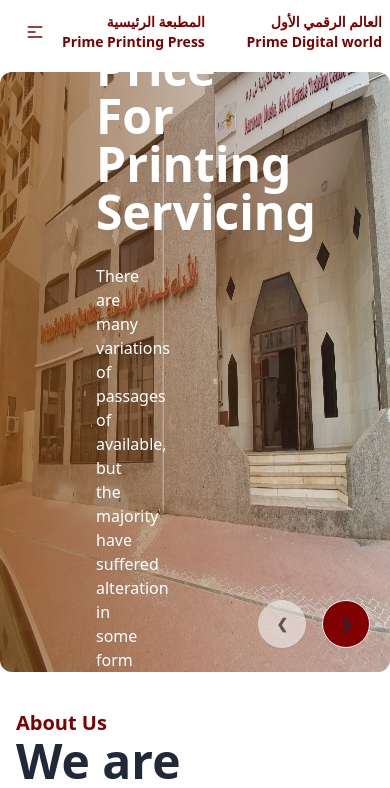
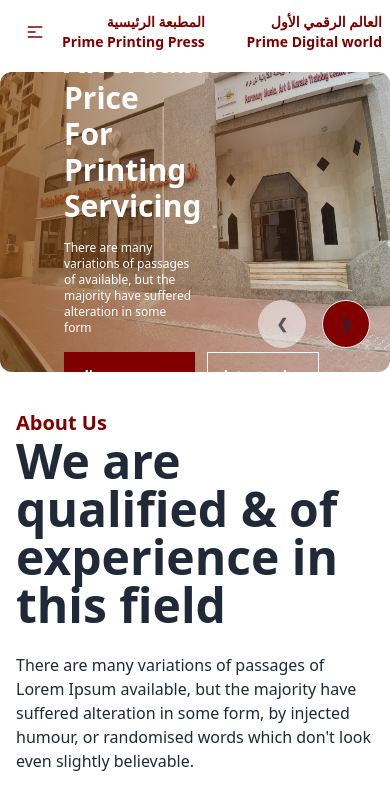
Before and after one commit to asib11/printing-press, a React (Vite) app: page / in a window 390 px wide. Shown: the top 788 px of the page. Built offline with nearby package versions, Linux system fonts and the light colour scheme.

Commit message:
mobile view header

```diff
--- a/src/components/Header/Header.jsx
+++ b/src/components/Header/Header.jsx
@@ -6,16 +6,16 @@ import img5 from '../../assets/banner/WhatsApp Image 2023-12-23 at 14.20.26_3cb4
 import img6 from '../../assets/banner/WhatsApp Image 2023-12-23 at 14.20.23_8d815213.jpg'
 const Header = () => {
     return (
-        <div className="carousel w-full rounded-xl h-[600px] mt-2">
+        <div className="carousel w-full rounded-xl lg:h-[600px] md:h-[500px] h-[300px] mt-2">
             <div id="slide1" className="carousel-item relative w-full ">
                 <img src={img1} className="w-full " />
                 <div className="absolute flex items-center top-0 bottom-0 bg-gradient-to-r from-[#803c00a9] to-[rgba(128, 0, 0, 0.00)] ">
-                    <div className='text-white space-y-7 pl-24 w-1/3'>
-                        <h1 className='lg:text-7xl text-5xl font-bold'>Affordable Price For Printing Servicing</h1>
-                        <p className='lg:text-lg text-base'>There are many variations of passages of  available, but the majority have suffered alteration in some form</p>
+                    <div className='text-white space-y-4 md:space-y-5 lg:space-y-7 pl-16 md:pl-20 lg:pl-24 w-1/2 lg:w-1/3'>
+                        <h1 className='lg:text-7xl md:text-5xl text-3xl font-bold'>Affordable Price For Printing Servicing</h1>
+                        <p className='lg:text-lg md:text-base text-xs'>There are many variations of passages of  available, but the majority have suffered alteration in some form</p>
                         <div className='flex'>
-                            <button className='btn rounded-none w-36 bg-[#800000] border-none mr-3 text-white'>discover more</button>
-                            <button className='btn rounded-none w-36 btn-outline text-white'>latest price</button>
+                            <button className='btn rounded-none w-30 lg:w-36 bg-[#800000] border-none mr-3 text-white'>discover more</button>
+                            <button className='btn rounded-none w-30 lg:w-36 btn-outline text-white'>latest price</button>
                         </div>
                     </div>
                 </div>
```
